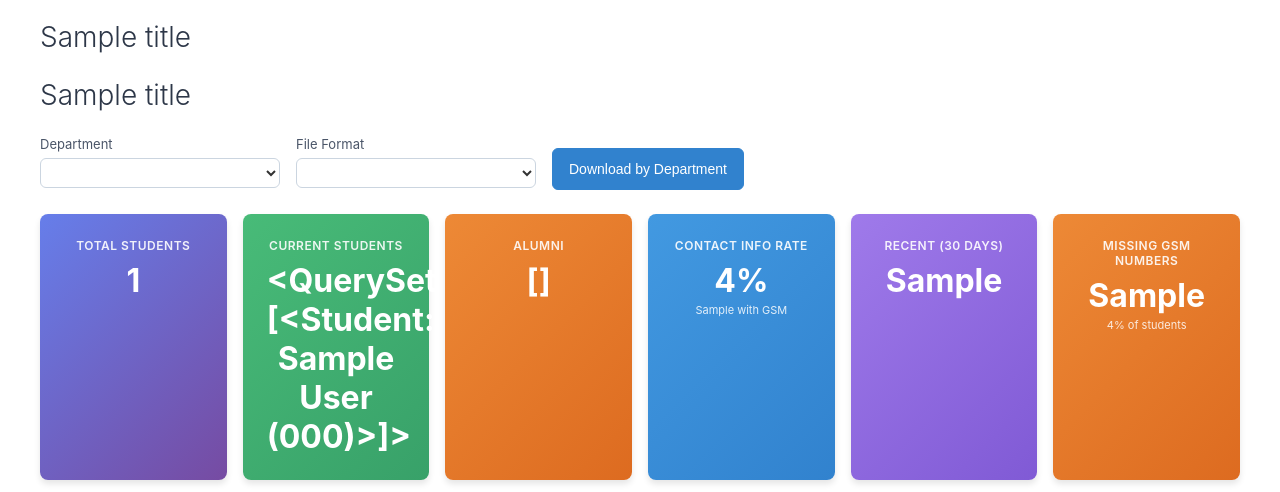
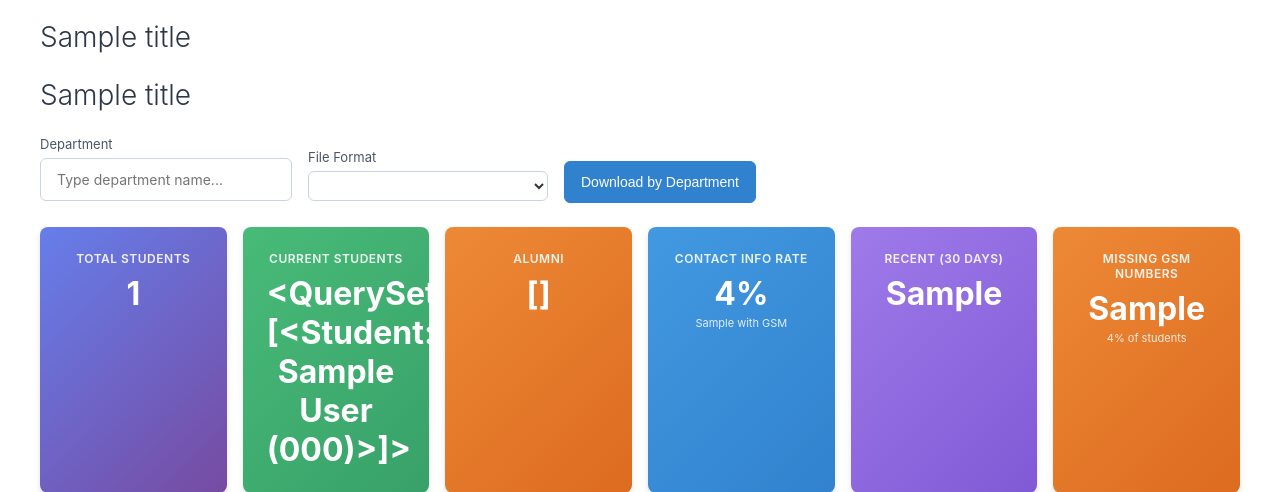
Before and after one commit to Eelblitz/nascohst-website, a Django app: template students/templates/admin/students/student/dashboard.html in a window 1280 px wide. Shown: the part 86-578 px from the top of the page. Run offline with Django 4.2, Linux system fonts and the light colour scheme; data comes from the database, SQL or seed files in the repository; tables that the repository leaves empty hold one stand-in row (values such as "Sample post"); the template is opened without the code that fills it: values that come from a table or form of the project are taken from there, most other values are stand-ins (such as "Sample title", 1, 10 or a date in 2020).

Commit message:
Add searchable department input for CSV export
- Replace department dropdown with searchable text input using HTML5 datalist
- Update backend to filter by school name instead of ID
- Add CSS styling for the search input to match admin interface
- Include JavaScript for enhanced UX (clear input, handle form submission)
- Maintain backward compatibility with 'All Departments' option

```diff
--- a/students/templates/admin/students/student/dashboard.html
+++ b/students/templates/admin/students/student/dashboard.html
@@ -83,6 +83,7 @@
     }
 
     .export-panel select,
+    .export-panel input[type="text"],
     .export-panel button {
       padding: 0.75rem 1rem;
       border-radius: 6px;
@@ -201,13 +202,14 @@
 
 <form id="department-export-form" class="export-panel" method="get" action="{% url 'admin:students_student_download_by_department' %}">
   <div class="export-group">
-    <label for="school_id">Department</label>
-    <select id="school_id" name="school_id">
-      <option value="">All Departments</option>
+    <label for="school_name">Department</label>
+    <input type="text" id="school_name" name="school_name" list="schools-list" placeholder="Type department name..." autocomplete="off">
+    <datalist id="schools-list">
+      <option value="All Departments">
       {% for school in schools %}
-      <option value="{{ school.id }}">{{ school.name }}</option>
+      <option value="{{ school.name }}">
       {% endfor %}
-    </select>
+    </datalist>
   </div>
 
   <div class="export-group">
@@ -658,5 +660,30 @@
     },
     options: { ...chartOptions, scales: { x: { stacked: true }, y: { beginAtZero: true, ticks: { precision: 0 } } } }
   });
+
+  // Department search functionality
+  document.addEventListener('DOMContentLoaded', function() {
+    const schoolInput = document.getElementById('school_name');
+    const datalist = document.getElementById('schools-list');
+
+    // Clear input when user starts typing (if it was "All Departments")
+    schoolInput.addEventListener('input', function() {
+      if (this.value === 'All Departments') {
+        this.value = '';
+      }
+    });
+
+    // Handle form submission - remove school_name parameter if "All Departments" or empty
+    const form = document.getElementById('department-export-form');
+    form.addEventListener('submit', function(e) {
+      const inputValue = schoolInput.value.trim();
+      if (!inputValue || inputValue === 'All Departments') {
+        // Remove the school_name parameter for "All Departments"
+        const url = new URL(form.action);
+        url.searchParams.delete('school_name');
+        form.action = url.toString();
+      }
+    });
+  });
 </script>
 {% endblock %}
```
Also changed, not shown: students/admin.py (+13 -7 lines).
